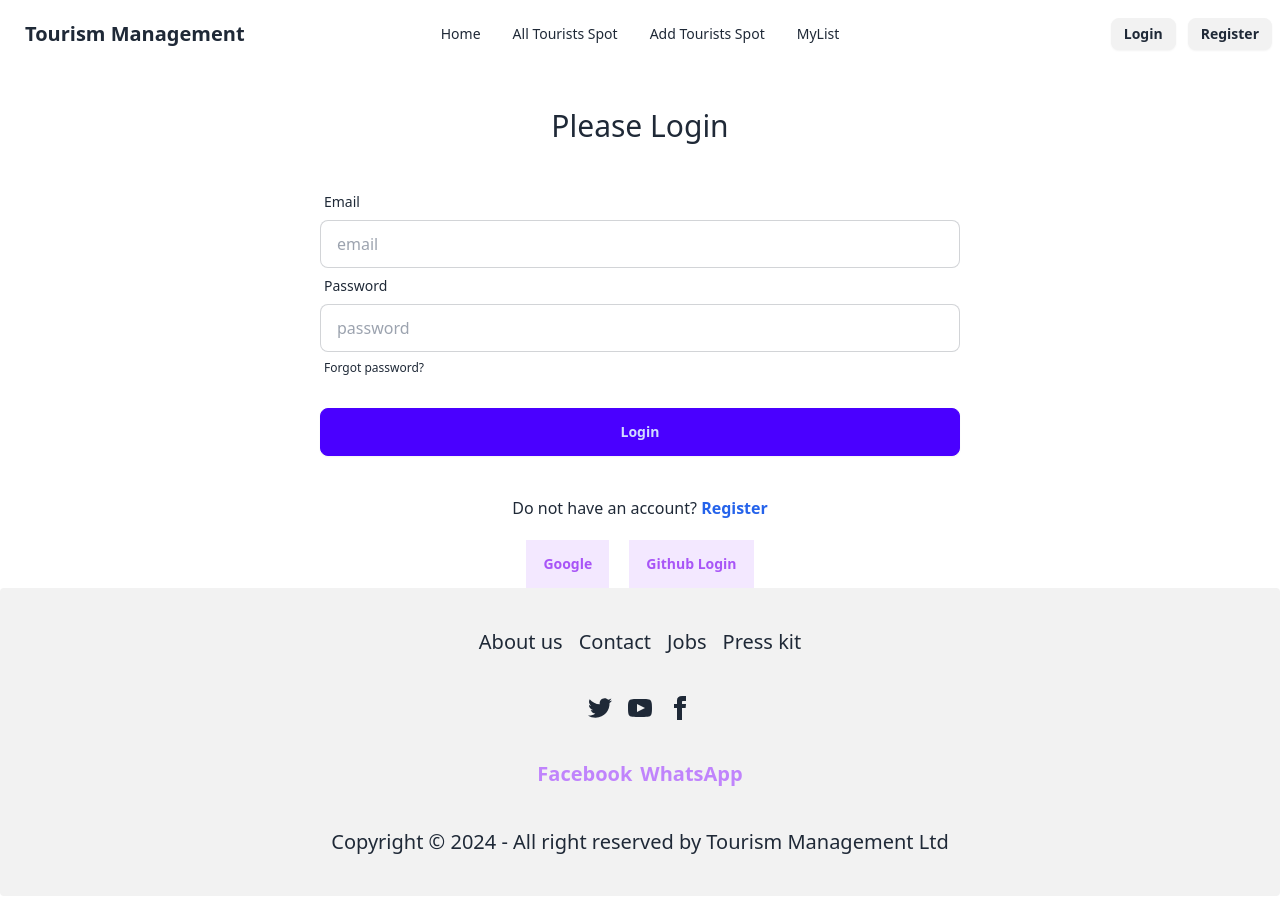
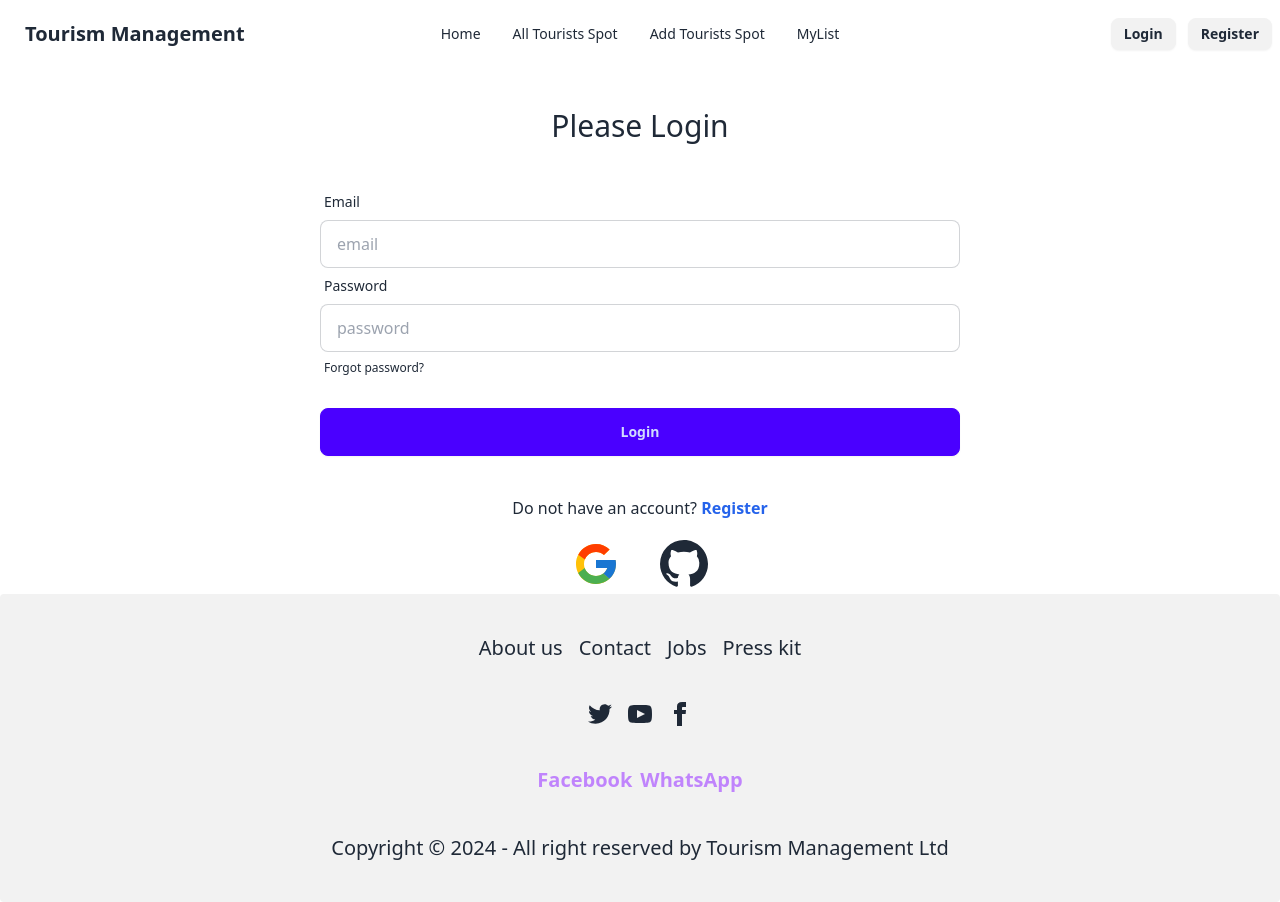
Before and after one commit to Abdullah3d/Tourism-management-repo, a React (Vite) app: page /login in a window 1280 px wide. Built offline with nearby package versions, Linux system fonts and the light colour scheme; no server answers.

Commit message:
added github config

```diff
--- a/package.json
+++ b/package.json
@@ -15,6 +15,7 @@
     "match-sorter": "^6.3.4",
     "react": "^18.2.0",
     "react-dom": "^18.2.0",
+    "react-icons": "^5.1.0",
     "react-router-dom": "^6.23.0",
     "sort-by": "^1.2.0",
     "sweetalert2": "^11.10.8"
--- a/src/components/ShowAllTouristsSpot.jsx
+++ b/src/components/ShowAllTouristsSpot.jsx
@@ -1,4 +1,5 @@
 import { Link } from "react-router-dom";
+
 
 const ShowAllTouristsSpot = ({ tourist }) => {
     const { _id, name, country, description, average, location, season, travel, photo, total } = tourist;
--- a/src/pages/Login.jsx
+++ b/src/pages/Login.jsx
@@ -2,6 +2,10 @@ import { Link } from "react-router-dom";
 import Footer from "./Footer";
 import { useContext, useEffect, useState } from "react";
 import { AuthContext } from "../Provider/AuthProvider";
+import { FcGoogle } from "react-icons/fc";
+import { VscGithubInverted } from "react-icons/vsc";
+
+
 
 const Login = () => {
     const [registerError, setRegisterError] = useState('');
@@ -97,9 +101,9 @@ const Login = () => {
                 success && <p className="text-green-600 text-bold text-center">{success}</p>
             }
             <p className="text-center mt-4">Do not have an account? <Link className="text-blue-600 font-bold" to="/register">Register</Link></p>
-            <div className="flex font-bold justify-center mt-5 gap-5">
-                <p className="bg-purple-100 text-purple-500"><button onClick={handleGoogleSignIn} className="btn btn-ghost">Google</button></p>
-                <p className="bg-purple-100 text-purple-500"><button onClick={handleGithubSignIn} className="btn btn-ghost">Github Login</button></p>
+            <div className="flex font-bold justify-center mt-5 gap-10">
+                <p className="text-5xl"><button onClick={handleGoogleSignIn} className=""><FcGoogle/></button></p>
+                <p className="text-5xl"><button onClick={handleGithubSignIn} className=""><VscGithubInverted/></button></p>
             </div>
             <Footer></Footer>
         </div>
```
Also changed, not shown: 1 other file (tests, documents, lock files or other folders).
